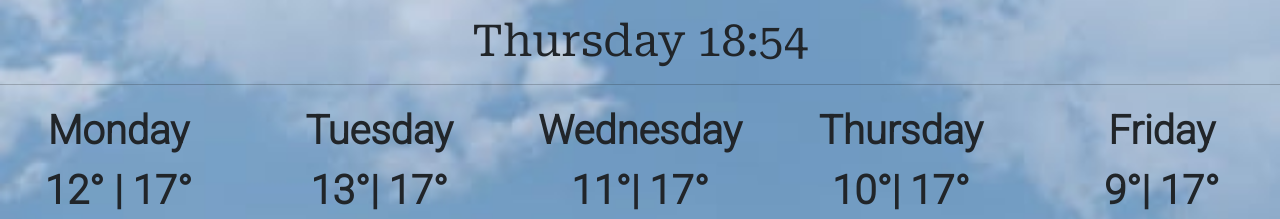
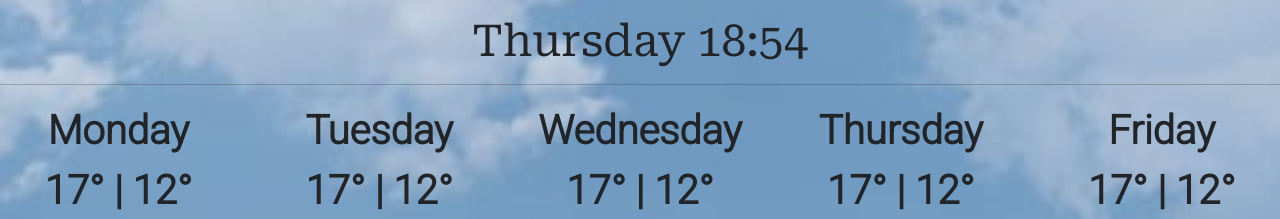
Before and after one commit to colleenokeefe/Weather-App, a plain HTML site: page index.html in a window 1280 px wide. Shown: the part 565-784 px from the top of the page. Drawn offline with nearby package versions, Linux system fonts and the light colour scheme; grey boxes are pictures that could not be loaded.

Commit message:
Updated Forecast
-Move Forecast HTML to JS
-created display Forecast Function

```diff
--- a/index.html
+++ b/index.html
@@ -52,35 +52,6 @@
     <hr />
     <div class="week-forecast" id="forecast">
 
-        <div class="row">
-          <div class="col">Monday<br> 12° | 17°<br><img
-          src="https://openweathermap.org/img/wn/04d@2x.png"
-          alt=""
-          width="84"
-        /></div>
-
-          <div class="col">Tuesday<br>13°| 17°<br><img
-          src="https://openweathermap.org/img/wn/04d@2x.png"
-          alt=""
-          width="84"
-        /></div>
-          <div class="col">Wednesday<br>11°| 17°<br><img
-          src="https://openweathermap.org/img/wn/04d@2x.png"
-          alt=""
-          width="84"
-        /></div>
-          <div class="col">Thursday<br>10°| 17°<br><img
-          src="https://openweathermap.org/img/wn/04d@2x.png"
-          alt=""
-          width="84"
-        /></div>
-          <div class="col">Friday<br>9°| 17°<br><img
-          src="https://openweathermap.org/img/wn/04d@2x.png"
-          alt=""
-          width="84"
-        /></div>
-      </div>
-
       </div>
     </div>
     <hr />
--- a/src/javascript.js
+++ b/src/javascript.js
@@ -109,7 +109,26 @@ function showCelsiusTemperature(event) {
 
 function displayForecast() {
   let forecastElement = document.querySelector("#forecast");
-  forecastElement.innerHTML = "Forecast";
+  let forecastHTML = `<div class = "row">`;
+  let days = ["Monday", "Tuesday", "Wednesday", "Thursday", "Friday"];
+  days.forEach(function (day) {
+    forecastHTML =
+      forecastHTML +
+      `
+          <div class="col">
+            <div class = "forecast-date">${day}</div>
+            <div class = "forecast-temperature">
+              <span class = "forecast-temp-high"> 17°</span> |
+              <span class ="forecast-temp=low"> 12°</span></div>
+              <img
+          src="https://openweathermap.org/img/wn/04d@2x.png"
+          alt=""
+          width="84"
+        /></div>`;
+  });
+
+  forecastHTML = forecastHTML + `</div>`;
+  forecastElement.innerHTML = forecastHTML;
 }
 
 let fahrenheitLink = document.querySelector("#fahrenheit-link");
@@ -119,3 +138,5 @@ let celsiusLink = document.querySelector("#celsius-link");
 celsiusLink.addEventListener("click", showCelsiusTemperature);
 
 let celsiusTemperature = null;
+
+displayForecast();
```
